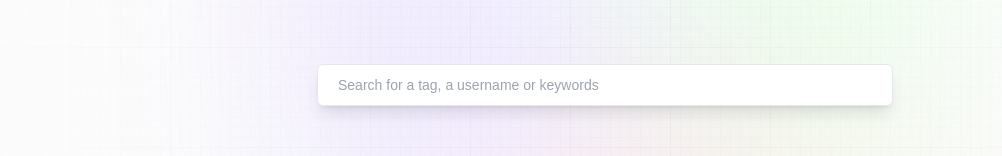
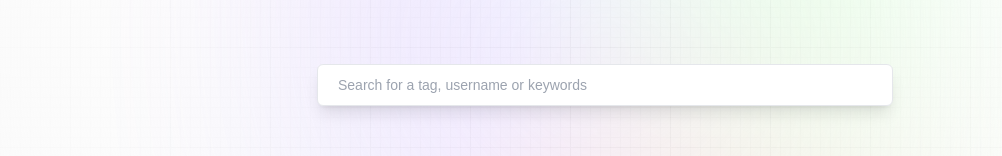
Before and after one commit to Jatin-Rai/nextjs-promptbuddy-app, a Next.js app: page / in a window 1280 px wide. Shown: the part 358-514 px from the top of the page, without its empty margins (35-1037 px from the left). Built offline with nearby package versions, Linux system fonts and the light colour scheme; no server answers; the database is empty.

Commit message:
fixed typo on search placeholder

```diff
--- a/components/Feed.jsx
+++ b/components/Feed.jsx
@@ -79,7 +79,7 @@ const Feed = () => {
       <form className="relative w-full flex-center">
         <input
           type="text"
-          placeholder="Search for a tag, a username or keywords"
+          placeholder="Search for a tag, username or keywords"
           value={searchText}
           onChange={handleSearchChange}
           required
```
